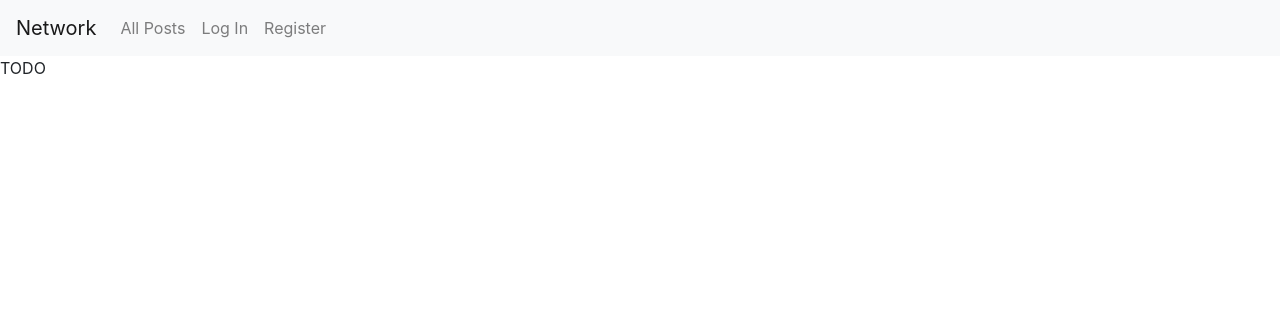
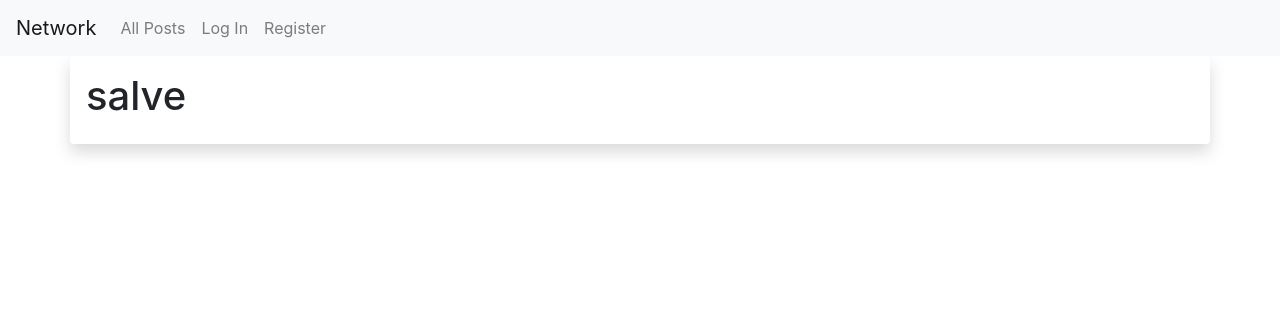
Before and after one commit to FabioDavidF/network, a Django app: page / in a window 1280 px wide. Shown: the top 316 px of the page. Run offline with Django 3.2, Linux system fonts and the light colour scheme; some libraries are stand-ins or nearby versions.

Commit message:
started the template

```diff
--- /dev/null
+++ b/network/static/network/index.js
@@ -0,0 +1,4 @@
+document.addEventListener('DOMContentLoaded', () => {
+    // by default load all posts page
+
+})
--- a/network/templates/network/index.html
+++ b/network/templates/network/index.html
@@ -1,5 +1,14 @@
 {% extends "network/layout.html" %}
+{% load static %}
 
 {% block body %}
-    TODO
+    <div class="container">
+        <div class="row shadow p-3 mb-5 bg-white rounded" id='new-post-div'>
+            <h1>salve</h1>
+        </div>
+    </div>
 {% endblock %}
+
+{% block script %}
+    <script src="{% static 'network/index.js' %}"></script>
+{% endblock %}
--- a/network/templates/network/layout.html
+++ b/network/templates/network/layout.html
@@ -6,6 +6,8 @@
         <title>{% block title %}Social Network{% endblock %}</title>
         <link rel="stylesheet" href="https://stackpath.bootstrapcdn.com/bootstrap/4.4.1/css/bootstrap.min.css" integrity="sha384-Vkoo8x4CGsO3+Hhxv8T/Q5PaXtkKtu6ug5TOeNV6gBiFeWPGFN9MuhOf23Q9Ifjh" crossorigin="anonymous">
         <link href="{% static 'network/styles.css' %}" rel="stylesheet">
+        {% block script %}
+        {% endblock %}
     </head>
     <body>
 
--- a/network/views.py
+++ b/network/views.py
@@ -80,3 +80,7 @@ def createPost(request):
 
     else:
         return JsonResponse({'error': 'POST request required.'}, status=400)
+
+
+def getPosts(request):
+    pass
```
